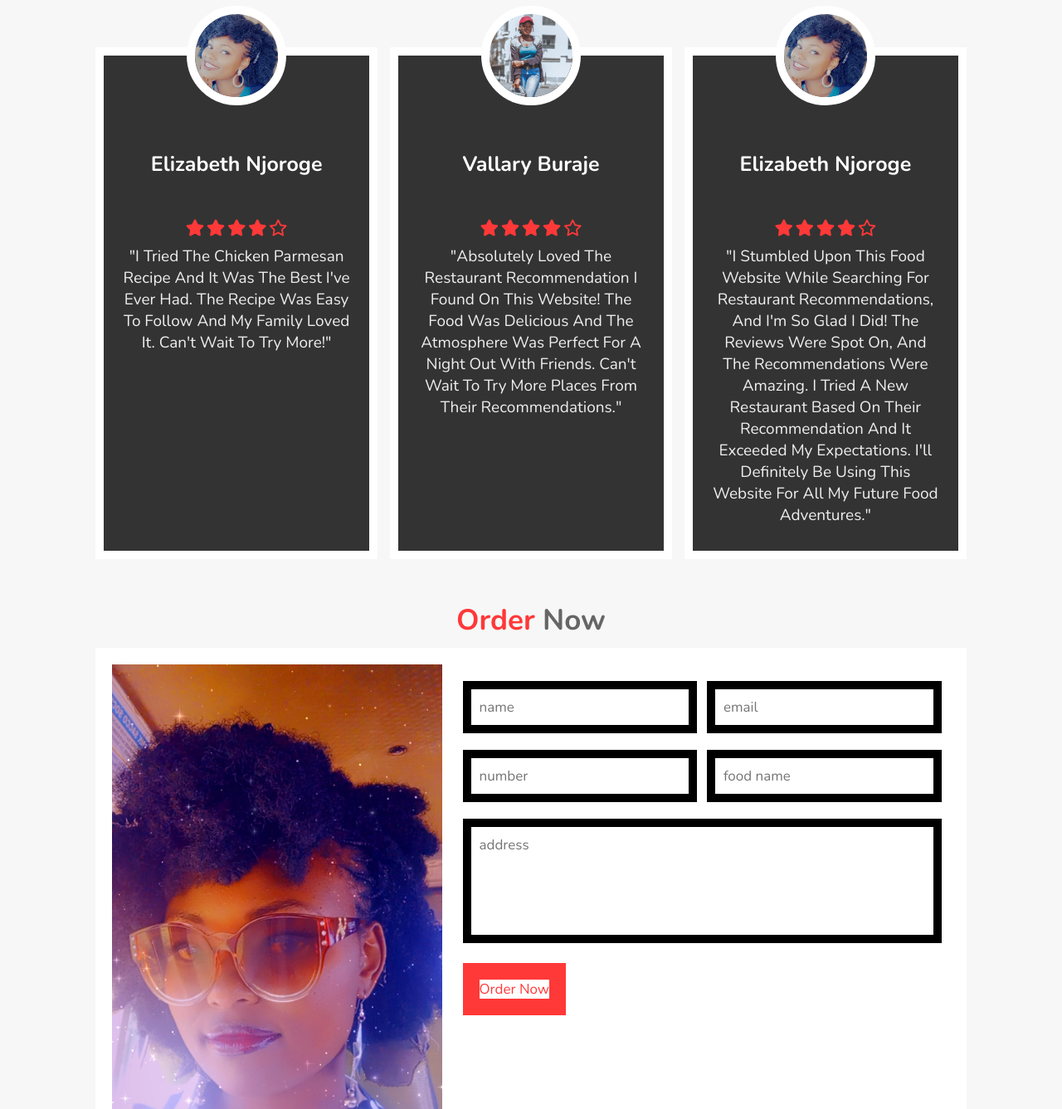
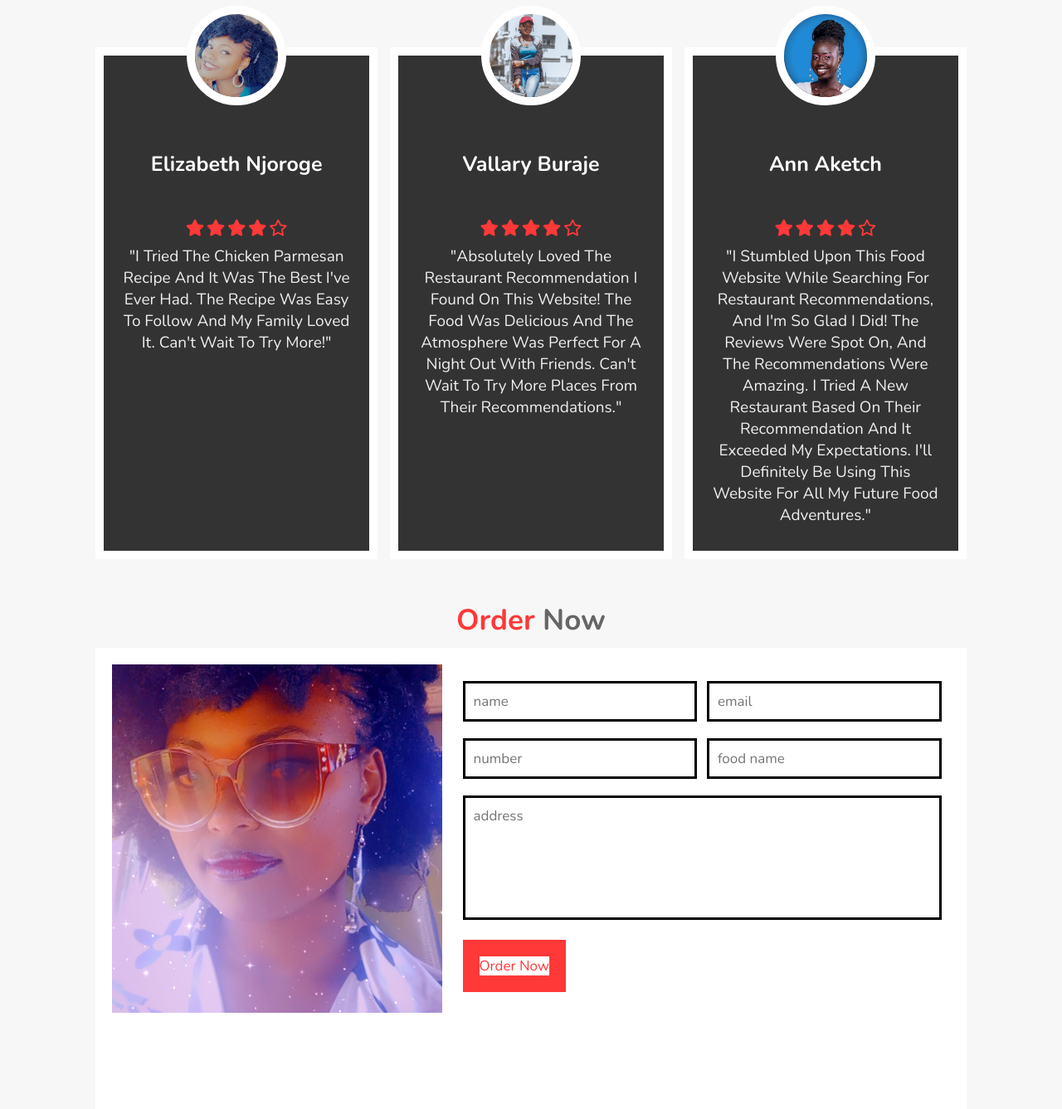
Before and after one commit to njorogewambuielizabeth/my-food-website, a plain HTML site: page index.html in a window 1280 px wide. Shown: the part 4343-5680 px from the top of the page at 83% size. Drawn offline with nearby package versions, Linux system fonts and the light colour scheme; files whose address does not match are found by name.

Commit message:
made a few changes

```diff
--- a/index.html
+++ b/index.html
@@ -350,8 +350,8 @@
             </div>
 
             <div class="box">
-                <img src="image/lizzy.jpg" alt="">
-                <h3>Elizabeth Njoroge</h3>
+                <img src="image/Akech.jpeg" alt="">
+                <h3>Ann Aketch</h3>
                 <div class="stars">
                     <i class="fas fa-star"></i>
                     <i class="fas fa-star"></i>
--- a/style.css
+++ b/style.css
@@ -350,7 +350,7 @@ transform: translateY(0rem);
     flex: 1 1 30rem;
   }
   .order .row .image img{
-    height: 100%;
+    height: 50%;
     width: 100%;
     object-fit: cover;
     border-radius: -5rem;
@@ -371,7 +371,7 @@ transform: translateY(0rem);
     font-size: 1.7rem;
     color: blue;
     text-transform: none;
-    border: 1rem solid rgba(0,0,0,1);
+    border: 0.3rem solid rgba(0,0,0,1);
     border-radius: -5rem;
     width: 49%;
   }
```
Also changed, not shown: image/Akech.jpeg (added).
